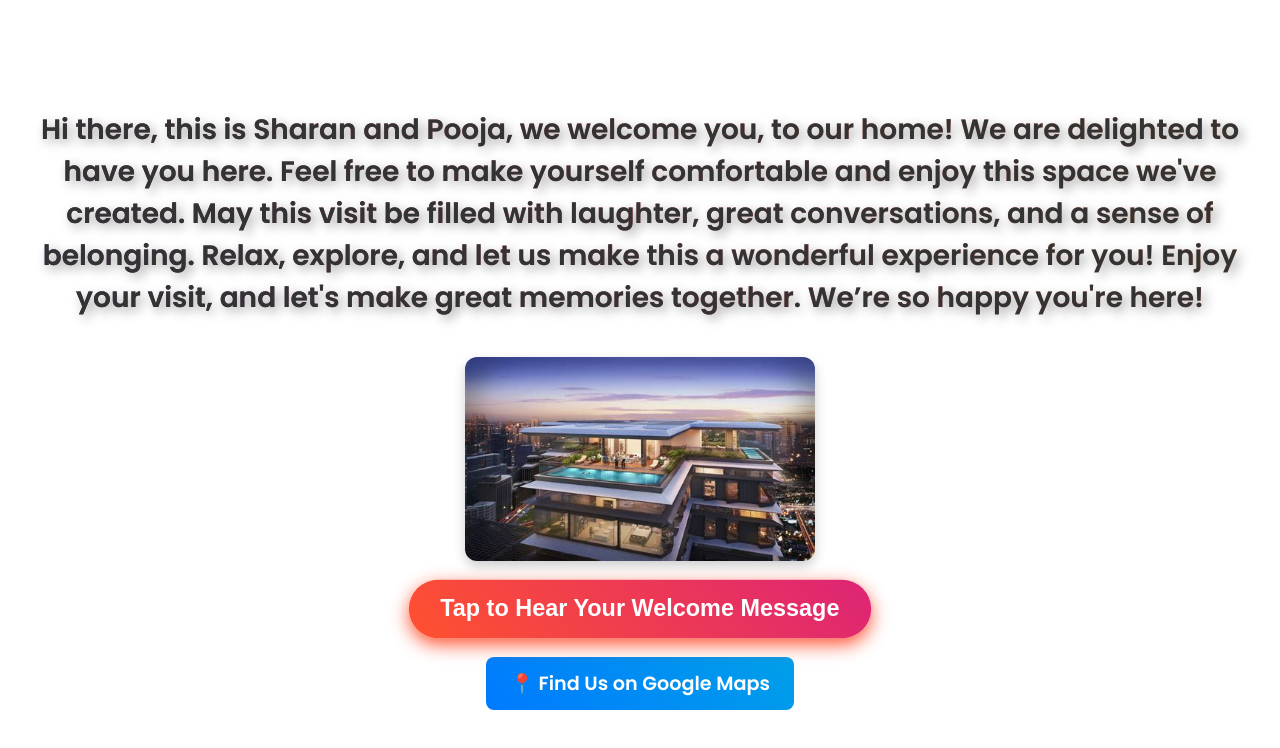
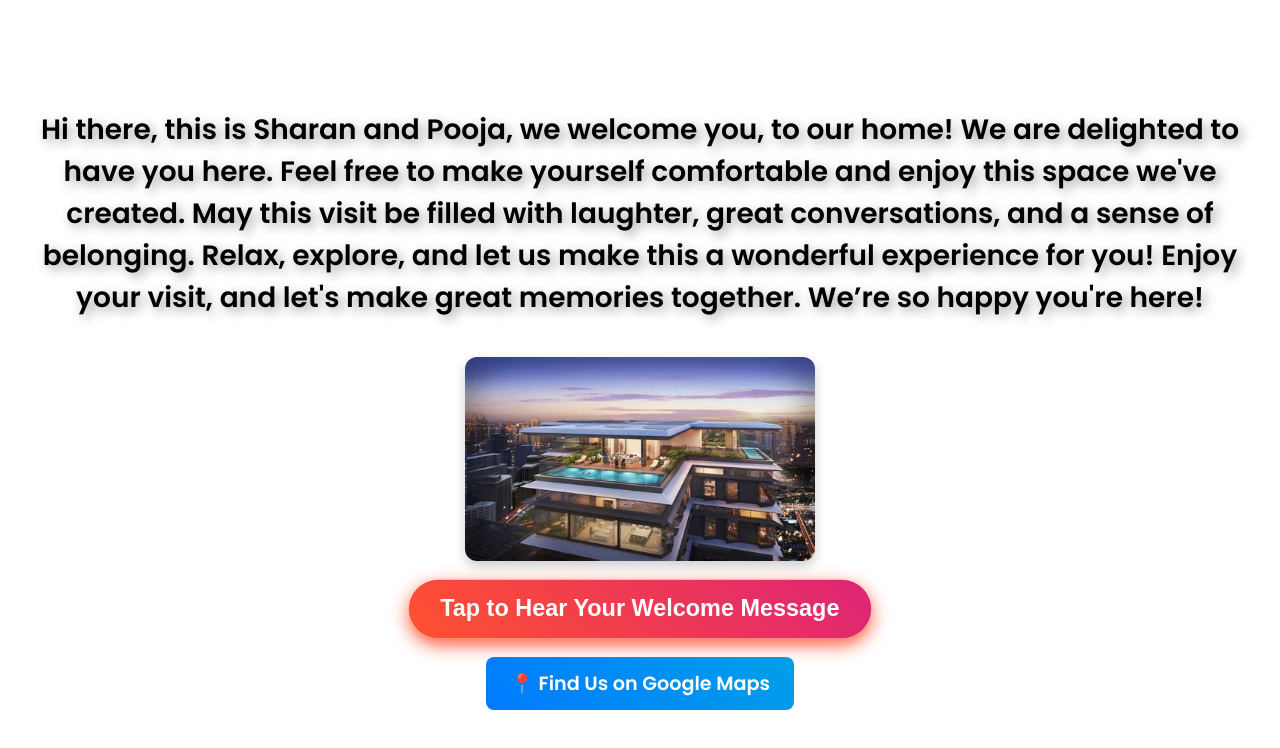
Before and after one commit to simli251/QR-Welcome-Page, a plain HTML site: page index.html in a window 1280 px wide. Drawn offline with Linux system fonts and the light colour scheme.

Commit message:
Add files via upload

```diff
--- a/index.html
+++ b/index.html
@@ -37,12 +37,11 @@
             font-weight: bold;
             opacity: 0;
             transform: translateY(-20px);
-            animation: fadeIn 1.5s forwards; /* Remove unnecessary hover effect */
-            background: linear-gradient(45deg, #3a1c71, #d76d77, #ffaf7b);
-            -webkit-background-clip: text;
-            -webkit-text-fill-color: #333; /* Ensures readability even if gradient fails */
-            text-shadow: 4px 4px 12px rgba(0, 0, 0, 0.4); /* Stronger shadow for brightness */
+            animation: fadeIn 1.5s forwards; /* Removes glow effect */
+            color: black; /* Solid black text for clarity */
+            text-shadow: 4px 4px 12px rgba(0, 0, 0, 0.4); /* Subtle depth without blur */
         }
+
 
 
     /* Mobile-specific improvements */
```
